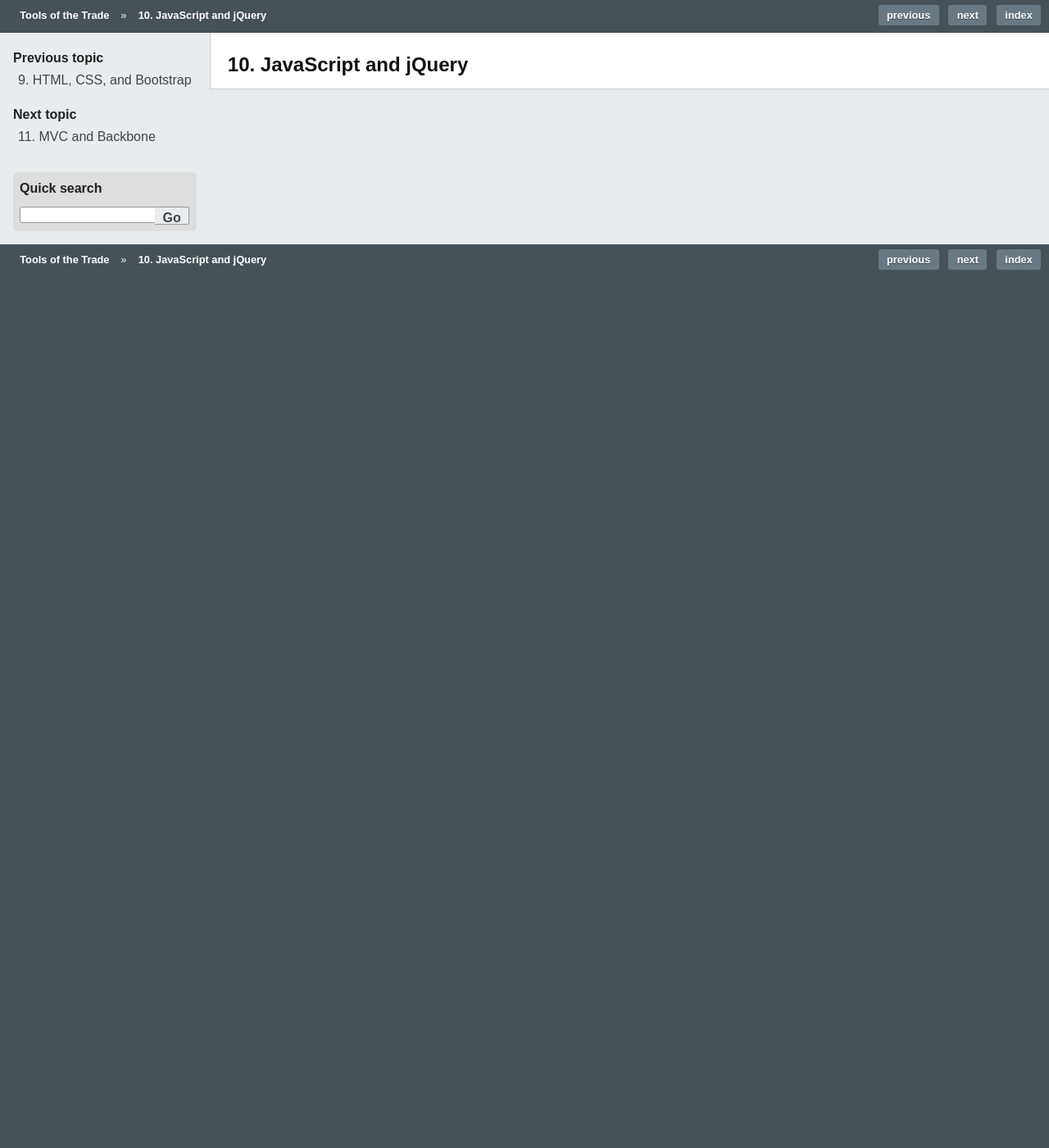
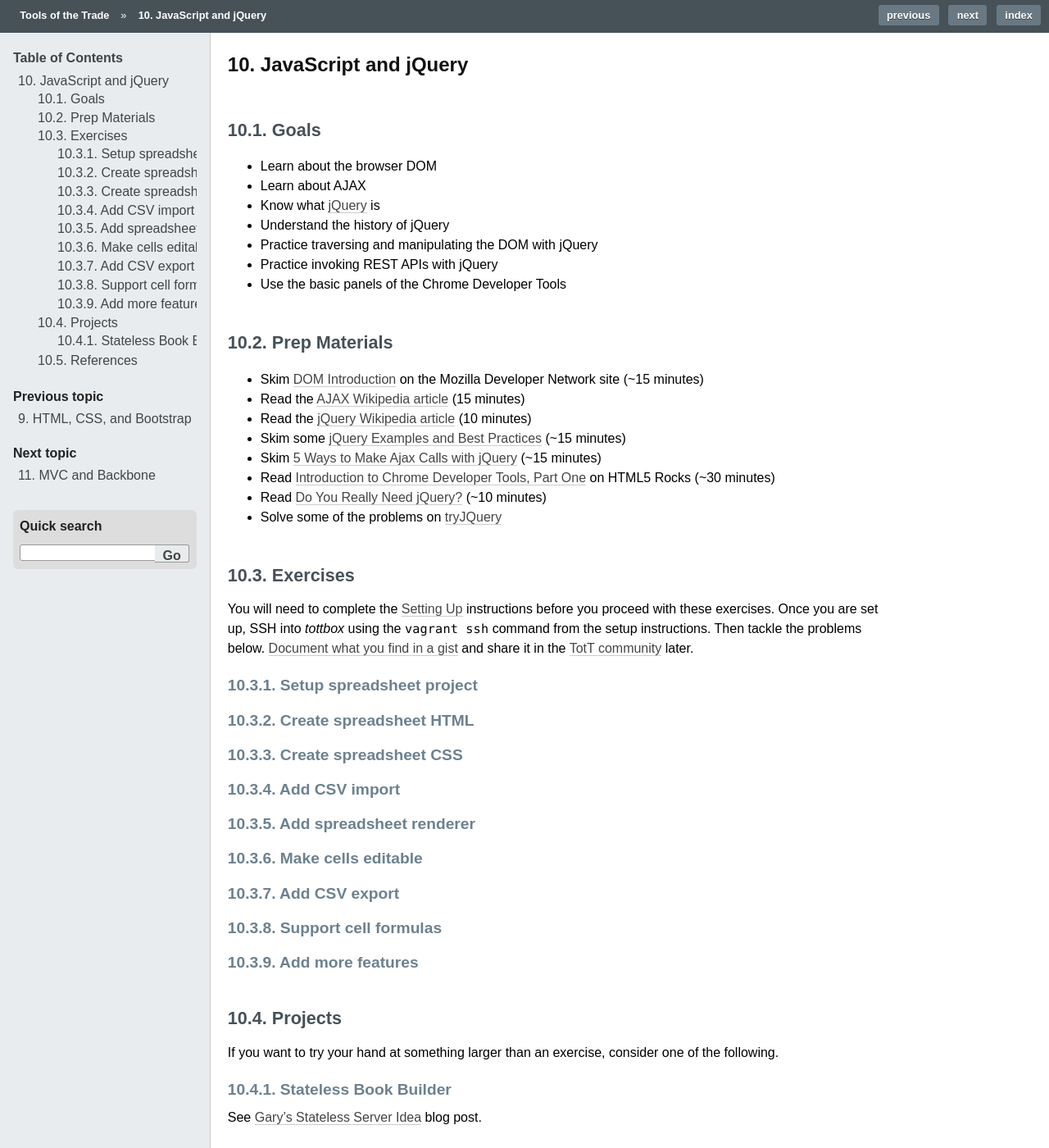
Before and after one commit to parente/tott, a Sphinx documentation site: the page built from doc/sessions/jquery.rst, in a window 1280 px wide and 1400 px high. Shown: the whole window at 82% size. Built offline with Sphinx 7.4.7, drawn with Linux system fonts in a browser that asks for light colours; some of the changed text lies outside the part shown.

Commit message:
Draft jquery page

```diff
--- a/doc/sessions/jquery.rst
+++ b/doc/sessions/jquery.rst
@@ -1,5 +1,76 @@
 JavaScript and jQuery
 =====================
 
-..
-    css clock
+Goals
+-----
+
+* Learn about the browser DOM
+* Learn about AJAX
+* Know what jQuery_ is
+* Understand the history of jQuery
+* Practice traversing and manipulating the DOM with jQuery
+* Practice invoking REST APIs with jQuery
+* Use the basic panels of the Chrome Developer Tools
+
+Prep Materials
+--------------
+
+* Skim `DOM Introduction <https://developer.mozilla.org/en-US/docs/DOM/DOM_Reference/Introduction>`_ on the Mozilla Developer Network site (~15 minutes)
+* Read the `AJAX Wikipedia article <http://en.wikipedia.org/wiki/Ajax_(programming)>`_ (15 minutes)
+* Read the `jQuery Wikipedia article <http://en.wikipedia.org/wiki/JQuery>`_ (10 minutes)
+* Skim some `jQuery Examples and Best Practices <http://coding.smashingmagazine.com/2008/09/16/jquery-examples-and-best-practices/>`_ (~15 minutes)
+* Skim `5 Ways to Make Ajax Calls with jQuery <http://net.tutsplus.com/tutorials/javascript-ajax/5-ways-to-make-ajax-calls-with-jquery/>`_ (~15 minutes)
+* Read `Introduction to Chrome Developer Tools, Part One <http://www.html5rocks.com/en/tutorials/developertools/part1/>`_  on HTML5 Rocks (~30 minutes)
+* Read `Do You Really Need jQuery? <http://www.sitepoint.com/do-you-really-need-jquery/>`_ (~10 minutes)
+* Solve some of the problems on `tryJQuery <http://try.jquery.com/>`_
+
+Exercises
+---------
+
+You will need to complete the :doc:`/setup` instructions before you proceed with these exercises. Once you are set up, SSH into *tottbox* using the ``vagrant ssh`` command from the setup instructions. Then tackle the problems below. `Document what you find in a gist <https://gist.github.com/>`_ and share it in the `TotT community`_ later.
+
+Setup spreadsheet project
+#########################
+
+Create spreadsheet HTML
+#######################
+
+Create spreadsheet CSS
+######################
+
+Add CSV import
+##############
+
+Add spreadsheet renderer
+########################
+
+Make cells editable
+###################
+
+Add CSV export
+##############
+
+Support cell formulas
+#####################
+
+Add more features
+#################
+
+Projects
+--------
+
+If you want to try your hand at something larger than an exercise, consider one of the following.
+
+Stateless Book Builder
+######################
+
+See `Gary's Stateless Server Idea <http://cs.unc.edu/~gb/blog/2013/06/14/stateless-server-idea/>`_ blog post.
+
+References
+----------
+
+`Learn jQuery <http://learn.jquery.com/>`_
+    Explanations, workarounds, best practices, how-tos
+
+`Chrome Developer Tools Documentation <https://developers.google.com/chrome-developer-tools/>`_
+    Official documentation from Google
```
